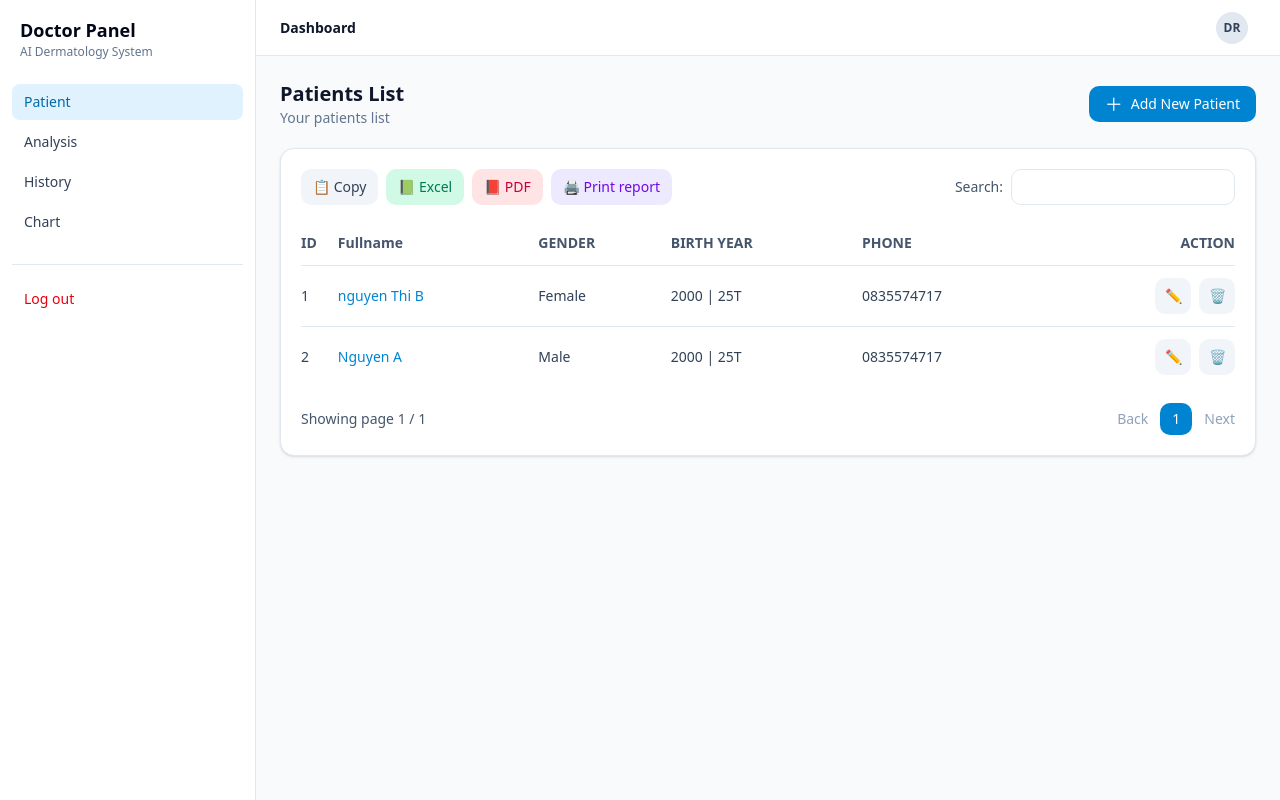
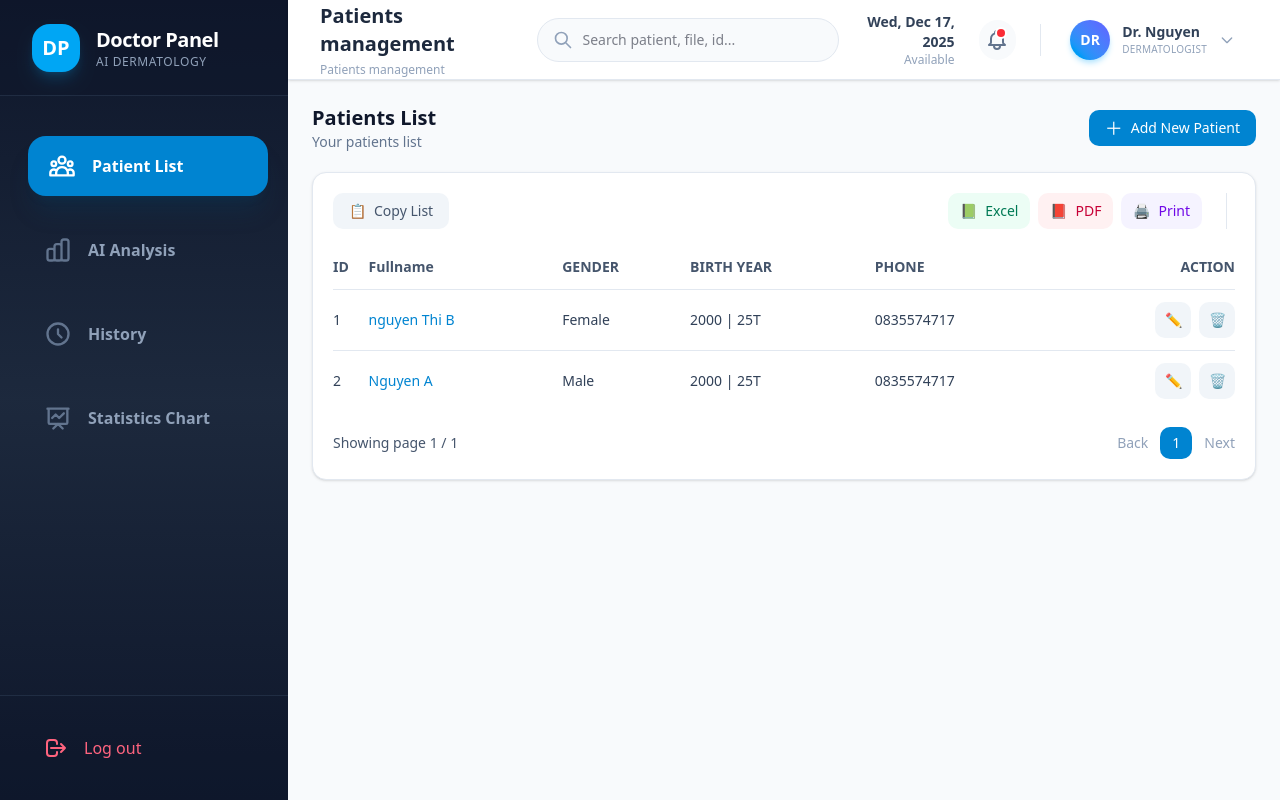
Before and after one commit to nguyenthiyenly0407/A-Leakage-Aware-Deep-Learning-Framework-for-Reliable-Chest-X-ray-Classification-frontend, a Next.js app: page /dashboard in a window 1280 px wide. Built offline with nearby package versions, Linux system fonts and the light colour scheme.

Commit message:
update UI sidebar, fix UI dashboard

```diff
--- a/src/features/dashboard/patient.tsx
+++ b/src/features/dashboard/patient.tsx
@@ -22,6 +22,7 @@ const mockPatients: PatientRow[] = [
     phone: "0835574717",
 
   },
+
   {
     id: 2,
     fullName: "Nguyen A",
@@ -109,32 +110,29 @@ export default function Patient() {
           <div className="rounded-xl border bg-white shadow-sm">
             <div className="p-5">
               <div className="flex items-center justify-between gap-4 flex-wrap">
-                {/* left tools (fake) */}
-                <div className="flex items-center gap-2 flex-wrap">
-                  <button className="rounded-lg bg-slate-100 px-3 py-2 text-sm text-slate-700 hover:bg-slate-200">
-                    📋 Copy
-                  </button>
-                  <button className="rounded-lg bg-emerald-100 px-3 py-2 text-sm text-emerald-700 hover:bg-emerald-200">
-                    📗 Excel
-                  </button>
-                  <button className="rounded-lg bg-rose-100 px-3 py-2 text-sm text-rose-700 hover:bg-rose-200">
-                    📕 PDF
-                  </button>
-                  <button className="rounded-lg bg-violet-100 px-3 py-2 text-sm text-violet-700 hover:bg-violet-200">
-                    🖨️ Print report
+
+                <div>
+                  <button className="flex items-center gap-2 rounded-lg bg-slate-100 px-4 py-2 text-sm font-medium text-slate-600 hover:bg-slate-200 hover:text-slate-900 transition-colors">
+                    <span>📋</span>
+                    <span>Copy List</span>
                   </button>
                 </div>
+               <div className="flex items-center gap-2 mr-2 border-r pr-4 border-slate-200">
+                  <button className="flex items-center gap-2 rounded-lg bg-emerald-50 px-3 py-2 text-sm font-medium text-emerald-700 hover:bg-emerald-100 transition-colors">
+                    <span>📗</span>
+                    <span className="hidden sm:inline">Excel</span>
+                  </button>
+                  <button className="flex items-center gap-2 rounded-lg bg-rose-50 px-3 py-2 text-sm font-medium text-rose-700 hover:bg-rose-100 transition-colors">
+                    <span>📕</span>
+                    <span className="hidden sm:inline">PDF</span>
+                  </button>
+                  <button className="flex items-center gap-2 rounded-lg bg-violet-50 px-3 py-2 text-sm font-medium text-violet-700 hover:bg-violet-100 transition-colors">
+                    <span>🖨️</span>
+                    <span className="hidden sm:inline">Print</span>
+                  </button>
+                <div/>
+                </div>
 
-                {/* search box */}
-                <div className="flex items-center gap-2">
-                  <span className="text-sm text-slate-600">Search:</span>
-                  <input
-                    value={keyword}
-                    onChange={(e) => setKeyword(e.target.value)}
-                    className="h-9 w-56 rounded-lg border px-3 text-sm outline-none focus:ring-2 focus:ring-sky-200"
-                    placeholder=""
-                  />
-                </div>
               </div>
 
               {/* Table */}
--- a/src/features/sidebar/LeftSidebar.tsx
+++ b/src/features/sidebar/LeftSidebar.tsx
@@ -3,11 +3,44 @@
 import Link from "next/link";
 import { usePathname, useRouter } from "next/navigation";
 
+// TĂNG KÍCH THƯỚC ICON Ở ĐÂY (w-7 h-7)
 const navItems = [
-  { label: "Patient", href: "/dashboard" },
-  { label: "Analysis", href: "/analysis" },
-  { label: "History", href: "/history" },
-  { label: "Chart", href: "/chart" },
+  {
+    label: "Patient List",
+    href: "/dashboard",
+    icon: (
+      <svg className="w-7 h-7" fill="none" stroke="currentColor" viewBox="0 0 24 24">
+        <path strokeLinecap="round" strokeLinejoin="round" strokeWidth="2" d="M17 20h5v-2a3 3 0 00-5.356-1.857M17 20H7m10 0v-2c0-.656-.126-1.283-.356-1.857M7 20H2v-2a3 3 0 015.356-1.857M7 20v-2c0-.656.126-1.283.356-1.857m0 0a5.002 5.002 0 019.288 0M15 7a3 3 0 11-6 0 3 3 0 016 0zm6 3a2 2 0 11-4 0 2 2 0 014 0zM7 10a2 2 0 11-4 0 2 2 0 014 0z"></path>
+      </svg>
+    )
+  },
+  {
+    label: "AI Analysis",
+    href: "/analysis",
+    icon: (
+      <svg className="w-7 h-7" fill="none" stroke="currentColor" viewBox="0 0 24 24">
+        <path strokeLinecap="round" strokeLinejoin="round" strokeWidth="2" d="M9 19v-6a2 2 0 00-2-2H5a2 2 0 00-2 2v6a2 2 0 002 2h2a2 2 0 002-2zm0 0V9a2 2 0 012-2h2a2 2 0 012 2v10m-6 0a2 2 0 002 2h2a2 2 0 002-2m0 0V5a2 2 0 012-2h2a2 2 0 012 2v14a2 2 0 01-2 2h-2a2 2 0 01-2-2z"></path>
+      </svg>
+    )
+  },
+  {
+    label: "History",
+    href: "/history",
+    icon: (
+      <svg className="w-7 h-7" fill="none" stroke="currentColor" viewBox="0 0 24 24">
+        <path strokeLinecap="round" strokeLinejoin="round" strokeWidth="2" d="M12 8v4l3 3m6-3a9 9 0 11-18 0 9 9 0 0118 0z"></path>
+      </svg>
+    )
+  },
+  {
+    label: "Statistics Chart",
+    href: "/chart",
+    icon: (
+      <svg className="w-7 h-7" fill="none" stroke="currentColor" viewBox="0 0 24 24">
+        <path strokeLinecap="round" strokeLinejoin="round" strokeWidth="2" d="M7 12l3-3 3 3 4-4M8 21l4-4 4 4M3 4h18M4 4h16v12a1 1 0 01-1 1H5a1 1 0 01-1-1V4z"></path>
+      </svg>
+    )
+  },
 ];
 
 export default function LeftSidebar() {
@@ -15,23 +48,34 @@ export default function LeftSidebar() {
   const router = useRouter();
 
   const handleLogout = () => {
-    // clear token
     localStorage.removeItem("access_token");
     localStorage.removeItem("token_type");
     localStorage.removeItem("role");
-
     router.push("/sign-in");
   };
 
   return (
-    <aside className="h-screen w-64 border-r bg-white">
-      <div className="px-5 py-4">
-        <div className="text-lg font-semibold">Doctor Panel</div>
-        <div className="text-xs text-muted-foreground">AI Dermatology System</div>
+    <aside className="flex h-screen w-72 flex-col bg-gradient-to-b from-slate-900 via-slate-800 to-slate-900 text-white shadow-2xl transition-all duration-300">
+
+      {/* 1. Header Logo (Tăng chiều cao header lên h-24 cho thoáng) */}
+      <div className="flex h-24 items-center gap-4 border-b border-slate-700/50 bg-slate-900/50 px-8">
+        <div className="flex h-12 w-12 items-center justify-center rounded-2xl bg-sky-500 font-bold text-white text-xl shadow-lg shadow-sky-500/20">
+          DP
+        </div>
+        <div className="flex flex-col">
+          <span className="text-xl font-bold tracking-tight text-white">
+            Doctor Panel
+          </span>
+          <span className="text-xs font-medium uppercase tracking-wider text-slate-400">
+            AI Dermatology
+          </span>
+        </div>
       </div>
 
-      <nav className="px-3 py-2">
-        <ul className="space-y-1">
+      {/* 2. Navigation Menu */}
+      <nav className="flex-1 px-6 py-10">
+        {/* Tăng space-y-6 để các mục cách xa nhau hơn */}
+        <ul className="space-y-6">
           {navItems.map((item) => {
             const active =
               pathname === item.href || pathname.startsWith(item.href + "/");
@@ -40,29 +84,36 @@ export default function LeftSidebar() {
               <li key={item.href}>
                 <Link
                   href={item.href}
-                  className={[
-                    "block rounded-md px-3 py-2 text-sm transition",
+                  // SỬA STYLE: py-4 (nút dày hơn), text-base (chữ to hơn)
+                  className={`group flex items-center gap-4 rounded-2xl px-5 py-4 text-base font-semibold transition-all duration-200 ${
                     active
-                      ? "bg-sky-100 text-sky-700 font-medium"
-                      : "text-slate-700 hover:bg-slate-100",
-                  ].join(" ")}
+                      ? "bg-sky-600 text-white shadow-xl shadow-sky-900/20 translate-x-1" // Hiệu ứng đẩy nhẹ sang phải khi active
+                      : "text-slate-400 hover:bg-white/10 hover:text-white hover:translate-x-1"
+                  }`}
                 >
+                  <span className={`transition-colors ${active ? "text-white" : "text-slate-500 group-hover:text-white"}`}>
+                    {item.icon}
+                  </span>
                   {item.label}
                 </Link>
               </li>
             );
           })}
         </ul>
+      </nav>
 
-        <div className="mt-6 border-t pt-4">
+      {/* 3. Footer / Logout Section */}
+      <div className="border-t border-slate-700/50 bg-slate-900/30 p-6">
         <button
           onClick={handleLogout}
-            className="w-full rounded-md px-3 py-2 text-left text-sm text-red-600 hover:bg-red-50 transition"
+          className="group flex w-full items-center gap-4 rounded-2xl px-5 py-4 text-left text-base font-medium text-rose-400 transition-all hover:bg-rose-500/10 hover:text-rose-300"
         >
+          <svg className="h-6 w-6" fill="none" stroke="currentColor" viewBox="0 0 24 24">
+            <path strokeLinecap="round" strokeLinejoin="round" strokeWidth="2" d="M17 16l4-4m0 0l-4-4m4 4H7m6 4v1a3 3 0 01-3 3H6a3 3 0 01-3-3V7a3 3 0 013-3h4a3 3 0 013 3v1"></path>
+          </svg>
           Log out
         </button>
       </div>
-      </nav>
     </aside>
   );
 }
--- a/src/features/sidebar/TopBar.tsx
+++ b/src/features/sidebar/TopBar.tsx
@@ -4,37 +4,30 @@ import { useMemo, useState, useRef, useEffect } from "react";
 import { usePathname, useRouter } from "next/navigation";
 import Link from "next/link";
 
+// Hàm tạo breadcrumb (Giữ nguyên logic của bạn)
 function buildBreadcrumb(pathname: string) {
-  // Bạn có thể chỉnh mapping theo route thật của bạn
-  // Ví dụ route: /dashboard/patient, /dashboard/patient/[id]
-  if (pathname.startsWith("/dashboard/patient/")) {
+  if (pathname.startsWith("/dashboard/patient")) {
+    // Nếu có ID cụ thể (ví dụ /dashboard/patient/123) -> sau này xử lý thêm
     return [
-      { label: "Patient", href: "/dashboard/patient" },
-      { label: "Patient Information" },
+      { label: "Dashboard", href: "/dashboard" },
+      { label: "Patient List", href: "/dashboard" },
     ];
   }
 
-  if (pathname === "/dashboard/patient") {
-    return [
-      { label: "Patient", href: "/dashboard/patient" },
-      { label: "Patient List" },
-    ];
+  if (pathname.includes("/analysis")) {
+    return [{ label: "Dashboard", href: "/dashboard" }, { label: "AI Analysis" }];
   }
 
-  if (pathname === "/dashboard/analysis") {
-    return [{ label: "Analysis" }, { label: "New Analysis" }];
+  if (pathname.includes("/history")) {
+    return [{ label: "Dashboard", href: "/dashboard" }, { label: "History" }];
   }
 
-  if (pathname === "/dashboard/history") {
-    return [{ label: "History" }];
-  }
-
-  if (pathname === "/dashboard/chart") {
-    return [{ label: "Chart" }];
+  if (pathname.includes("/chart")) {
+    return [{ label: "Dashboard", href: "/dashboard" }, { label: "Statistics" }];
   }
 
   // default
-  return [{ label: "Dashboard" }];
+  return [{ label: "Patients management", href: "/dashboard" }];
 }
 
 export default function TopBar() {
@@ -43,10 +36,17 @@ export default function TopBar() {
   const [open, setOpen] = useState(false);
   const panelRef = useRef<HTMLDivElement | null>(null);
 
+  // State giả lập ngày giờ
+  const [dateStr, setDateStr] = useState("");
+
   const crumbs = useMemo(() => buildBreadcrumb(pathname), [pathname]);
 
-  // click outside to close panel
+  // Lấy ngày giờ hiện tại
   useEffect(() => {
+    const d = new Date();
+    // Format: "Wed, 18 Dec 2025"
+    setDateStr(d.toLocaleDateString("en-US", { weekday: 'short', day: 'numeric', month: 'short', year: 'numeric' }));
+
     const onClick = (e: MouseEvent) => {
       if (!panelRef.current) return;
       if (!panelRef.current.contains(e.target as Node)) setOpen(false);
@@ -55,73 +55,110 @@ export default function TopBar() {
     return () => document.removeEventListener("mousedown", onClick);
   }, []);
 
-  const handleLogout = () => {
-    localStorage.removeItem("access_token");
-    localStorage.removeItem("token_type");
-    localStorage.removeItem("role");
-    router.push("/sign-in");
-  };
+  return (
+    // Tăng chiều cao lên h-20 cho cân đối với Sidebar mới
+    <header className="sticky top-0 z-20 flex h-20 w-full items-center justify-between border-b bg-white px-8 shadow-sm">
 
-  return (
-    <header className="h-14 w-full border-b bg-white px-6 flex items-center justify-between">
-      {/* Breadcrumb */}
-      <div className="flex items-center gap-2 text-sm">
+      {/* 1. LEFT: Breadcrumb (Style đẹp hơn) */}
+      <div className="flex flex-col">
+        <h2 className="text-xl font-bold text-slate-800">
+            {crumbs[crumbs.length - 1]?.label}
+        </h2>
+        <div className="flex items-center gap-2 text-xs text-slate-500 mt-1">
           {crumbs.map((c, idx) => {
             const isLast = idx === crumbs.length - 1;
             return (
               <div key={idx} className="flex items-center gap-2">
-              {c.href && !isLast ? (
-                <Link className="text-slate-600 hover:text-slate-900" href={c.href}>
+                {!isLast ? (
+                  <Link className="hover:text-sky-600 hover:underline transition-colors" href={c.href || "#"}>
                     {c.label}
                   </Link>
                 ) : (
-                <span className={isLast ? "font-semibold text-slate-900" : "text-slate-600"}>
-                  {c.label}
-                </span>
+                  <span className="font-medium text-slate-400">{c.label}</span>
                 )}
-              {!isLast && <span className="text-slate-400">{">"}</span>}
+                {!isLast && <span className="text-slate-300">/</span>}
               </div>
             );
           })}
         </div>
+      </div>
 
-      {/* Right user icon + dropdown */}
+      {/* 2. CENTER: Global Search (Lấp khoảng trống) */}
+      <div className="hidden md:block w-1/3">
+        <div className="relative group">
+            <span className="absolute left-4 top-1/2 -translate-y-1/2 text-slate-400 group-focus-within:text-sky-500 transition-colors">
+                <svg className="w-5 h-5" fill="none" stroke="currentColor" viewBox="0 0 24 24"><path strokeLinecap="round" strokeLinejoin="round" strokeWidth="2" d="M21 21l-6-6m2-5a7 7 0 11-14 0 7 7 0 0114 0z"></path></svg>
+            </span>
+            <input
+                type="text"
+                placeholder="Search patient, file, id..."
+                className="h-11 w-full rounded-full border border-slate-200 bg-slate-50 pl-11 pr-4 text-sm outline-none transition-all focus:border-sky-400 focus:bg-white focus:ring-4 focus:ring-sky-100"
+            />
+        </div>
+      </div>
+
+      {/* 3. RIGHT: Actions & Profile */}
+      <div className="flex items-center gap-6">
+
+        {/* Date & Time */}
+        <div className="hidden xl:block text-right">
+            <div className="text-sm font-semibold text-slate-700">{dateStr}</div>
+            <div className="text-xs text-slate-400">Available</div>
+        </div>
+
+        {/* Notification Bell */}
+        <button className="relative h-10 w-10 rounded-full bg-slate-50 flex items-center justify-center text-slate-500 hover:bg-slate-100 hover:text-sky-600 transition-all border border-transparent hover:border-slate-200">
+            <svg className="w-6 h-6" fill="none" stroke="currentColor" viewBox="0 0 24 24"><path strokeLinecap="round" strokeLinejoin="round" strokeWidth="2" d="M15 17h5l-1.405-1.405A2.032 2.032 0 0118 14.158V11a6.002 6.002 0 00-4-5.659V5a2 2 0 10-4 0v.341C7.67 6.165 6 8.388 6 11v3.159c0 .538-.214 1.055-.595 1.436L4 17h5m6 0v1a3 3 0 11-6 0v-1m6 0H9"></path></svg>
+            {/* Red Dot */}
+            <span className="absolute top-2 right-2.5 h-2 w-2 rounded-full bg-red-500 ring-2 ring-white"></span>
+        </button>
+
+        {/* Divider */}
+        <div className="h-8 w-px bg-slate-200"></div>
+
+        {/* User Dropdown */}
         <div className="relative" ref={panelRef}>
           <button
             onClick={() => setOpen((v) => !v)}
-          className="flex items-center gap-2 rounded-full px-2 py-1 hover:bg-slate-100"
+            className="flex items-center gap-3 rounded-full py-1 pl-1 pr-3 hover:bg-slate-50 transition-all border border-transparent hover:border-slate-200"
           >
-          {/* Avatar giả lập */}
-          <div className="h-8 w-8 rounded-full bg-slate-200 flex items-center justify-center text-xs font-semibold text-slate-700">
+            <div className="h-10 w-10 rounded-full bg-gradient-to-tr from-sky-500 to-indigo-500 flex items-center justify-center text-sm font-bold text-white shadow-md shadow-sky-200">
               DR
             </div>
+            <div className="hidden text-left lg:block">
+                <div className="text-sm font-semibold text-slate-700">Dr. Nguyen</div>
+                <div className="text-[10px] font-medium text-slate-400 uppercase tracking-wide">Dermatologist</div>
+            </div>
+            <svg className={`w-4 h-4 text-slate-400 transition-transform ${open ? "rotate-180" : ""}`} fill="none" stroke="currentColor" viewBox="0 0 24 24"><path strokeLinecap="round" strokeLinejoin="round" strokeWidth="2" d="M19 9l-7 7-7-7"></path></svg>
           </button>
 
           {open && (
-          <div className="absolute right-0 mt-2 w-72 rounded-xl border bg-white shadow-lg overflow-hidden">
-            <div className="flex items-center gap-3 p-4">
-              <div className="h-10 w-10 rounded-full bg-slate-200 flex items-center justify-center text-sm font-semibold text-slate-700">
-                DR
-              </div>
-              <div className="leading-tight">
-                <div className="font-semibold text-slate-900">Dr. Nguyen</div>
-                <div className="text-xs text-slate-500">@doctor</div>
-              </div>
+            <div className="absolute right-0 mt-3 w-64 origin-top-right rounded-2xl border border-slate-100 bg-white shadow-2xl shadow-slate-200/50 p-2 animate-in fade-in zoom-in-95 duration-100">
+              <div className="px-3 py-3 border-b border-slate-50 mb-1">
+                <p className="font-semibold text-slate-800">My Account</p>
+                <p className="text-xs text-slate-500">doctor@dermatology.com</p>
               </div>
 
-            <div className="border-t">
               <button
                 onClick={() => {
                   setOpen(false);
-                  router.push("/dashboard/settings"); // nếu chưa có page thì bạn tạo sau
+                  router.push("/dashboard/profile");
                 }}
-                className="w-full text-left px-4 py-3 text-sm hover:bg-slate-50"
+                className="flex w-full items-center gap-3 rounded-xl px-3 py-2.5 text-sm text-slate-600 hover:bg-slate-50 hover:text-sky-600 transition-colors"
               >
-                Account settings
+                <svg className="w-4 h-4" fill="none" stroke="currentColor" viewBox="0 0 24 24"><path strokeLinecap="round" strokeLinejoin="round" strokeWidth="2" d="M16 7a4 4 0 11-8 0 4 4 0 018 0zM12 14a7 7 0 00-7 7h14a7 7 0 00-7-7z"></path></svg>
+                Profile Settings
+              </button>
+
+              <button
+                 className="flex w-full items-center gap-3 rounded-xl px-3 py-2.5 text-sm text-slate-600 hover:bg-slate-50 hover:text-sky-600 transition-colors"
+              >
+                 <svg className="w-4 h-4" fill="none" stroke="currentColor" viewBox="0 0 24 24"><path strokeLinecap="round" strokeLinejoin="round" strokeWidth="2" d="M18.364 5.636l-3.536 3.536m0 5.656l3.536 3.536M9.172 9.172L5.636 5.636m3.536 9.192l-3.536 3.536M21 12a9 9 0 11-18 0 9 9 0 0118 0zm-5 0a4 4 0 11-8 0 4 4 0 018 0z"></path></svg>
+                 Support
               </button>
             </div>
+          )}
         </div>
-        )}
       </div>
     </header>
   );
```
Lines whose indentation alone changed are shown as unchanged.
